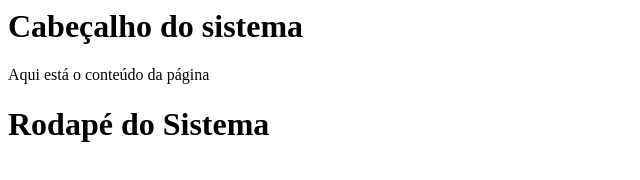
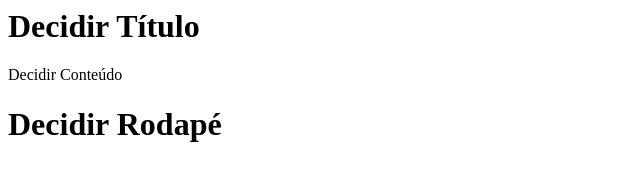
Before and after one commit to suematiaspecege/curso-git, a plain HTML site: page proposta_1.html in a window 1280 px wide. Shown: the whole page, without its empty margins (0-640 px from the left). Drawn offline with Linux system fonts and the light colour scheme.

Commit message:
tituto do site

```diff
--- a/proposta_1.html
+++ b/proposta_1.html
@@ -3,12 +3,14 @@
         <title>Proposta I para site de empresa</title>
     </head>
     <body>
-        <h1>Cabeçalho do sistema</h1>
-
-        <main>
-            Aqui está o conteúdo da página
-        </main>
-
-        <h1>Rodapé do Sistema</h1>
+        <h1>
+            Decidir Título
+        </h1>
+        <div>
+            Decidir Conteúdo
+        </div>
+        <h1>
+            Decidir Rodapé
+        </h1>
     </body>
 </html>
```
